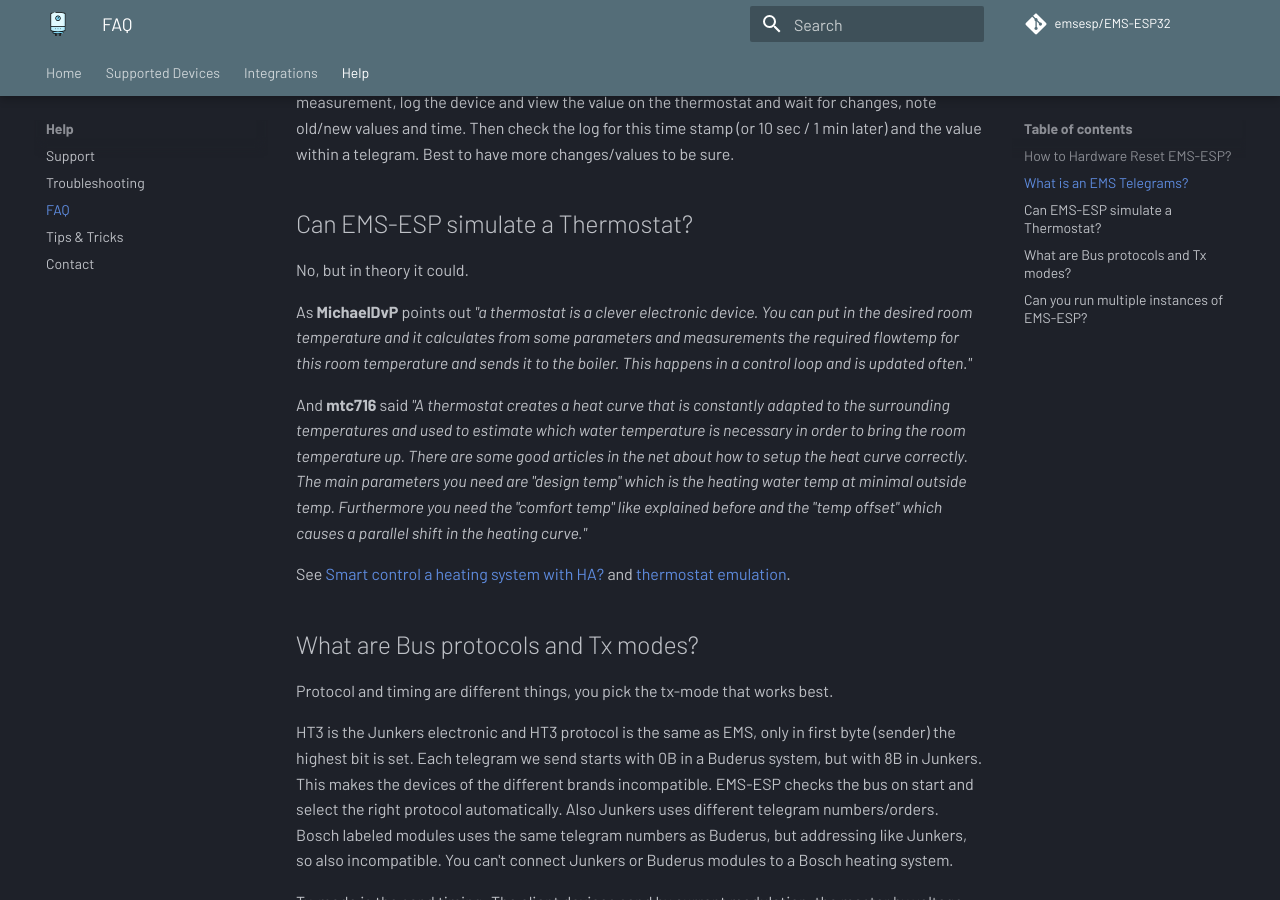
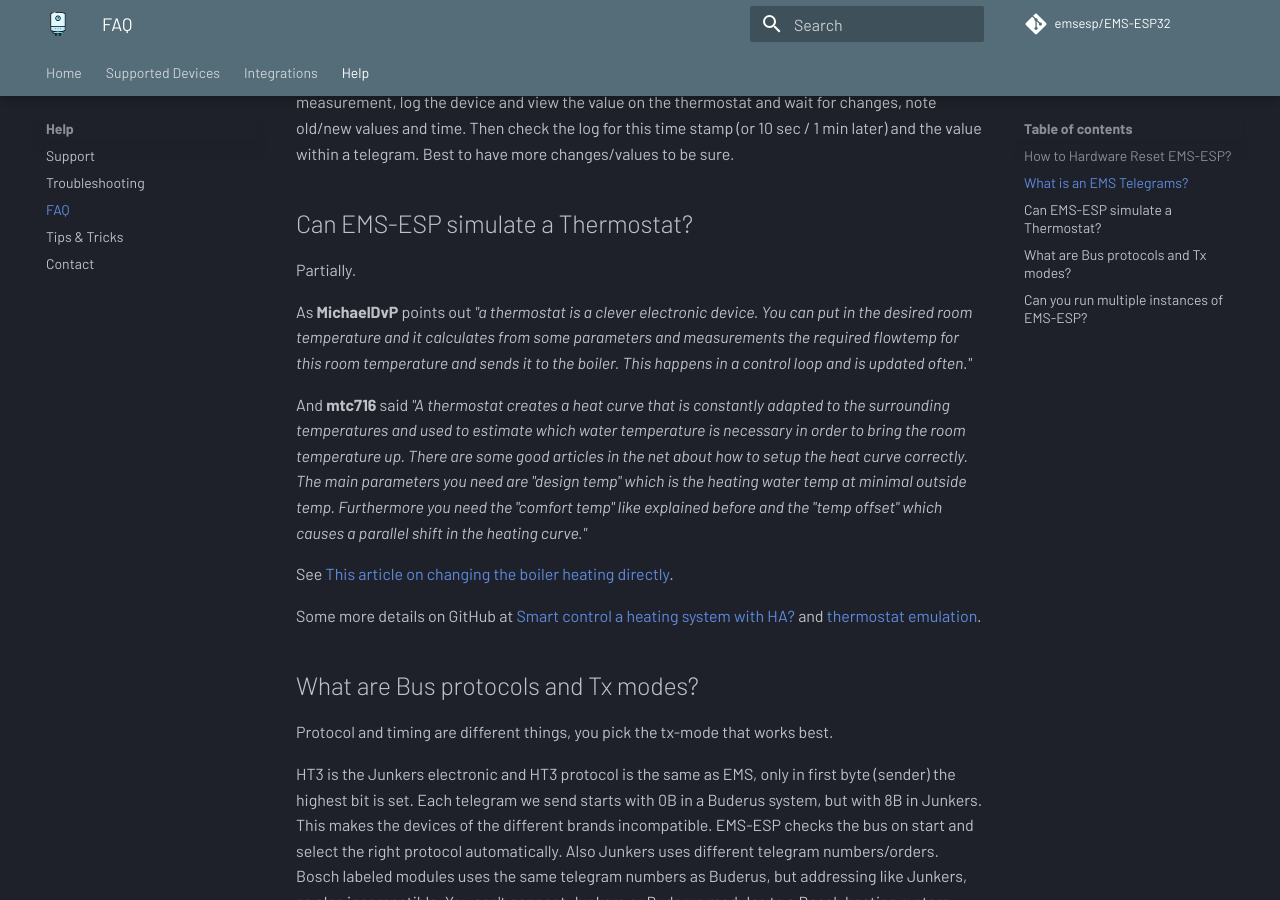
Before and after one commit to emsesp/docs, an MkDocs documentation site: the page built from docs/FAQ.md, in a window 1280 px wide and 900 px high, scrolled down 1088 px. Built offline with MkDocs 1.6.1 and Material for MkDocs 9.7.7, drawn with Linux system fonts in a browser that asks for light colours; comment, search, counter and statistics services are not loaded.

Commit message:
add link on how to control boiler without thermostat

```diff
--- a/docs/FAQ.md
+++ b/docs/FAQ.md
@@ -29,13 +29,15 @@
 
 ## Can EMS-ESP simulate a Thermostat?
 
-No, but in theory it could.
+Partially.
 
 As **MichaelDvP** points out _"a thermostat is a clever electronic device. You can put in the desired room temperature and it calculates from some parameters and measurements the required flowtemp for this room temperature and sends it to the boiler. This happens in a control loop and is updated often."_
 
 And **mtc716** said _"A thermostat creates a heat curve that is constantly adapted to the surrounding temperatures and used to estimate which water temperature is necessary in order to bring the room temperature up. There are some good articles in the net about how to setup the heat curve correctly. The main parameters you need are "design temp" which is the heating water temp at minimal outside temp. Furthermore you need the "comfort temp" like explained before and the "temp offset" which causes a parallel shift in the heating curve."_
 
-See [Smart control a heating system with HA?](https://github.com/emsesp/EMS-ESP32/issues/144)
+See [This article on changing the boiler heating directly](tips-and-tricks#control-the-boiler-heating).
+
+Some more details on GitHub at [Smart control a heating system with HA?](https://github.com/emsesp/EMS-ESP32/issues/144)
 and [thermostat emulation](https://github.com/emsesp/EMS-ESP32/issues/151).
 
 ## What are Bus protocols and Tx modes?
```
